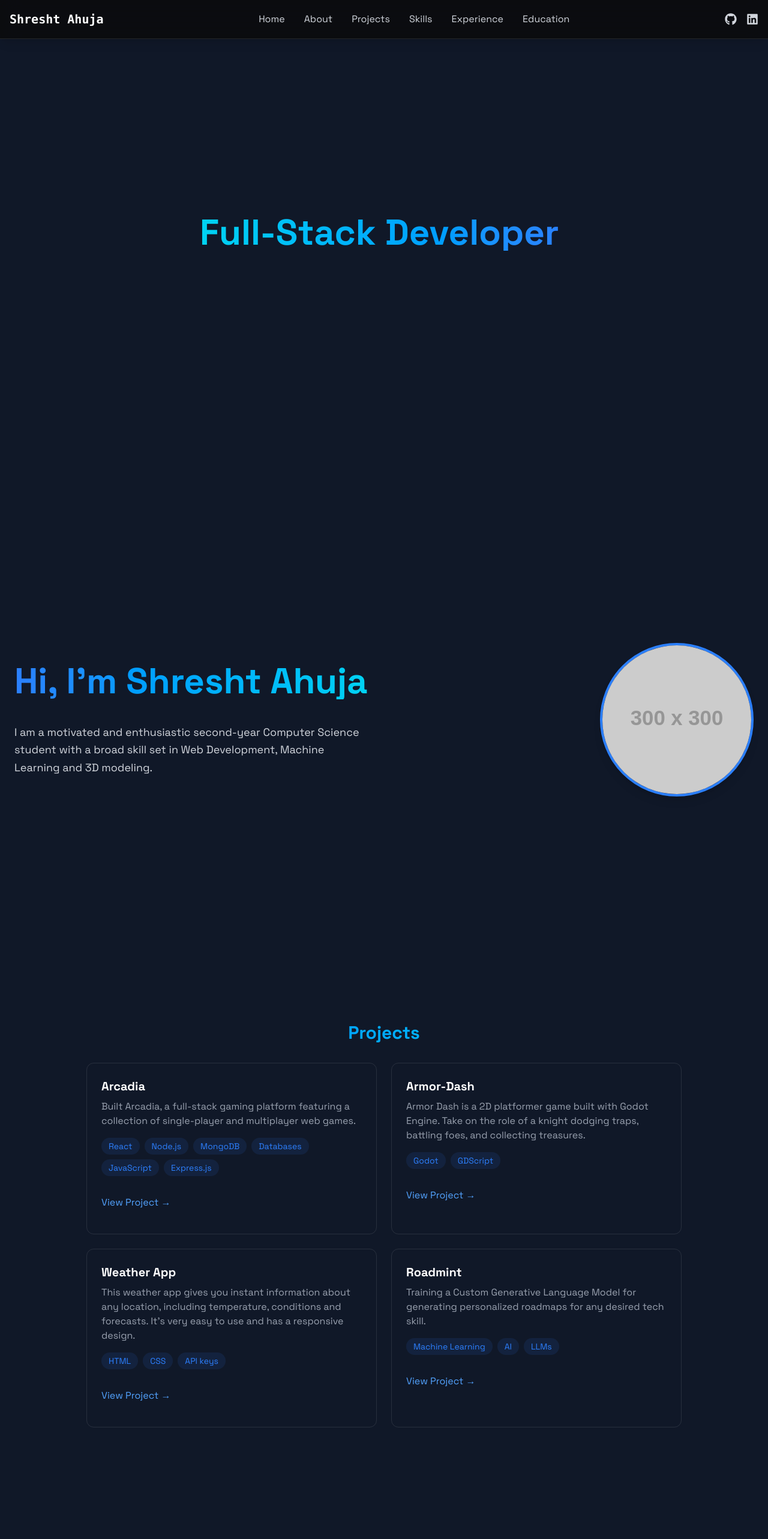
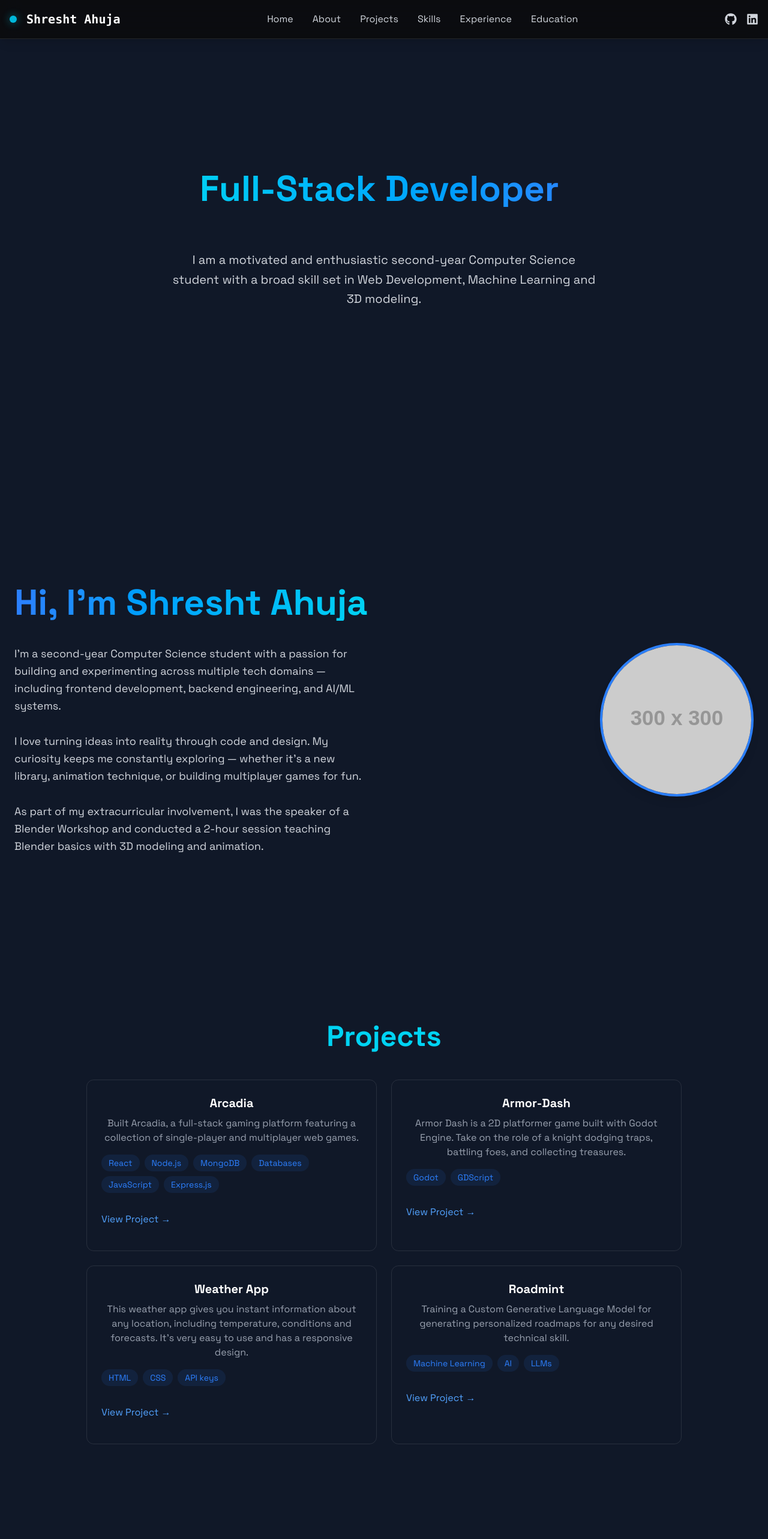
Before and after one commit to Shresht-Ahuja/my-portfolio, a React (Vite) app: page / in a window 1280 px wide. Shown: the top 2566 px of the page at 60% size. Built offline with nearby package versions, Linux system fonts and the light colour scheme.

Commit message:
updated about page

```diff
--- a/src/App.jsx
+++ b/src/App.jsx
@@ -8,6 +8,7 @@ import { Skills } from "./components/sections/Skills";
 import { Projects } from "./components/sections/Projects";
 import { Experience } from "./components/sections/Experience";
 import { Education } from "./components/sections/Education";
+import { Footer } from "./components/sections/Footer";
 import "./index.css";
 
 function App() {
@@ -27,6 +28,7 @@ function App() {
         <Skills />
         <Experience />
         <Education />
+        <Footer />
       </div>
     </>
   );
--- a/src/components/Navbar.jsx
+++ b/src/components/Navbar.jsx
@@ -10,10 +10,16 @@ export const Navbar = ({ menuOpen, setMenuOpen }) => {
     <nav className="fixed top-0 w-full z-40 bg-[rgba(10,10,10,0.8)] backdrop-blur-lg border-b border-white/10 shadow-lg">
       <div className="max-w-7xl mx-auto px-4">
         <div className="flex justify-between items-center h-16">
-          {/* Logo/Name */}
+          <div className="flex items-center gap-2">
+  <span className="relative flex h-3 w-3">
+    <span className="absolute inline-flex h-full w-full rounded-full bg-cyan-400 opacity-70 blur-sm animate-glow"></span>
+    <span className="relative inline-flex rounded-full h-3 w-3 bg-cyan-500"></span>
+  </span>
+  <span className="font-mono text-xl font-bold text-white"></span>
           <a href="#home" className="font-mono text-xl font-bold text-white">
             Shresht Ahuja
           </a>
+          </div>
 
           {/* Hamburger for mobile */}
           <div
@@ -25,12 +31,12 @@ export const Navbar = ({ menuOpen, setMenuOpen }) => {
 
           {/* Main Navigation + Icons (desktop only) */}
           <div className="hidden md:flex items-center space-x-8 flex-1 justify-center">
-            <a href="#home" className="text-gray-300 hover:text-white">Home</a>
-            <a href="#about" className="text-gray-300 hover:text-white">About</a>
-            <a href="#projects" className="text-gray-300 hover:text-white">Projects</a>
-            <a href="#skills" className="text-gray-300 hover:text-white">Skills</a>
-            <a href="#experience" className="text-gray-300 hover:text-white">Experience</a>
-            <a href="#education" className="text-gray-300 hover:text-white">Education</a>
+            <a href="#home" className="text-gray-300 hover:text-cyan-400 transition-colors duration-200 cursor-pointer">Home</a>
+            <a href="#about" className="text-gray-300 hover:text-cyan-400 transition-colors duration-200 cursor-pointer">About</a>
+            <a href="#projects" className="text-gray-300 hover:text-cyan-400 transition-colors duration-200 cursor-pointer">Projects</a>
+            <a href="#skills" className="text-gray-300 hover:text-cyan-400 transition-colors duration-200 cursor-pointer">Skills</a>
+            <a href="#experience" className="text-gray-300 hover:text-cyan-400 transition-colors duration-200 cursor-pointer">Experience</a>
+            <a href="#education" className="text-gray-300 hover:text-cyan-400 transition-colors duration-200 cursor-pointer">Education</a>
           </div>
 
           {/* Social Icons */}
--- a/src/components/sections/About.jsx
+++ b/src/components/sections/About.jsx
@@ -17,7 +17,11 @@ export const About = () => {
             </h3>
 
             <p className="text-gray-300 text-lg leading-relaxed">
-              I am a motivated and enthusiastic second-year Computer Science student with a broad skill set in Web Development, Machine Learning and 3D modeling.
+              I'm a second-year Computer Science student with a passion for building and experimenting across multiple tech domains — including frontend development, backend engineering, and AI/ML systems.
+              <br/><br/>
+              I love turning ideas into reality through code and design. My curiosity keeps me constantly exploring — whether it's a new library, animation technique, or building multiplayer games for fun.
+              <br/><br/>
+              As part of my extracurricular involvement, I was the speaker of a Blender Workshop and conducted a 2-hour session teaching Blender basics with 3D modeling and animation.
             </p>
           </div>
 
--- a/src/components/sections/Education.jsx
+++ b/src/components/sections/Education.jsx
@@ -9,7 +9,7 @@ export const Education = () => {
     },
     {
       institution: "PES University",
-      course: "Higher Secondary Education (PCM)",
+      course: "B.Tech in Computer Science Engineering",
       duration: "2023 – Present",
     },
   ];
--- /dev/null
+++ b/src/components/sections/Footer.jsx
@@ -0,0 +1,9 @@
+export const Footer = () => {
+  return (
+    <footer className="bg-gray-800 text-gray-400 text-sm text-center py-6 mt-12">
+      <p>
+        Made with <span className="text-red-500">❤️</span> using <span className="text-cyan-500">React & Tailwind CSS</span>
+      </p>
+    </footer>
+  );
+};
--- a/src/components/sections/Home.jsx
+++ b/src/components/sections/Home.jsx
@@ -8,10 +8,16 @@ export const Home = () => {
       className="min-h-screen flex items-center justify-center px-6 py-12 bg-gray-900 text-white"
     >
       <RevealOnScroll>
-        <div className="text-center">
+        <div className="text-center ml-65 mr-65">
+
           <h1 className="text-4xl md:text-6xl font-bold bg-gradient-to-r from-cyan-400 to-blue-500 bg-clip-text text-transparent mb-6">
             <Typewriter
-              words={["Shresht Ahuja's Portfolio", "Full-Stack Developer", "3D Enthusiast", "ML Explorer"]}
+              words={[
+                "Shresht Ahuja's Portfolio",
+                "Full-Stack Developer",
+                "3D Enthusiast",
+                "ML Explorer",
+              ]}
               loop={true}
               cursor
               cursorStyle="|"
@@ -20,7 +26,11 @@ export const Home = () => {
               delaySpeed={1500}
             />
           </h1>
-
+              <br/> <br/>
+          {/* 👇 Descriptive Text Below */}
+          <p className="text-gray-300 text-lg md:text-xl leading-relaxed animate-fade-in opacity-0">
+            I am a motivated and enthusiastic second-year Computer Science student with a broad skill set in Web Development, Machine Learning and 3D modeling.
+          </p>
         </div>
       </RevealOnScroll>
     </section>
--- a/src/components/sections/Projects.jsx
+++ b/src/components/sections/Projects.jsx
@@ -7,11 +7,10 @@ export const Projects = () => {
       className="min-h-screen bg-gray-900 text-white px-6 py-26"
     >
       <RevealOnScroll>
-        <div className="max-w-5xl mx-auto px-4">
-          <h2 className="text-3xl font-bold mb-8 bg-gradient-to-r from-blue-500 to-cyan-400 bg-clip-text text-transparent text-center">
-            {" "}
-            Projects
-          </h2>
+        <div className="max-w-5xl mx-auto px-4 text-center">
+          <h2 className="text-4xl md:text-5xl font-bold mb-12">
+          <span className="text-cyan-400">Projects</span>
+        </h2>
           <div className="grid grid-cols-1 md:grid-cols-2 gap-6">
             <div className="p-6 rounded-xl border border-white/10 hover:-translate-y-1 hover:border-blue-500/30 hover:shadow-[0_2px_8px_rgba(59,130,246,0.2)] transition">
               <h3 className="text-xl font-bold mb-2"> Arcadia</h3>
@@ -128,7 +127,7 @@ export const Projects = () => {
             >
               <h3 className="text-xl font-bold mb-2">Roadmint</h3>
               <p className="text-gray-400 mb-4">
-                Training a Custom Generative Language Model for generating personalized roadmaps for any desired tech skill.
+                Training a Custom Generative Language Model for generating personalized roadmaps for any desired technical skill.
               </p>
               <div className="flex flex-wrap gap-2 mb-4">
                 {["Machine Learning", "AI", "LLMs"].map((tech, key) => (
--- a/src/index.css
+++ b/src/index.css
@@ -48,3 +48,39 @@ body {
   opacity: 1;
   transform: translateY(0);
 }
+
+@keyframes fadeIn {
+  from {
+    opacity: 0;
+    transform: translateY(8px);
+  }
+  to {
+    opacity: 1;
+    transform: translateY(0);
+  }
+}
+
+.animate-fade-in {
+  animation: fadeIn 1.2s ease-out forwards;
+  animation-delay: 0.5s;
+}
+
+@keyframes glow {
+  0%, 100% {
+    opacity: 0.4;
+    transform: scale(0.9);
+  }
+  50% {
+    opacity: 1;
+    transform: scale(1.1);
+  }
+}
+
+.animate-glow {
+  animation: glow 3s ease-in-out infinite;
+}
+
+.nav-hover-link:hover {
+  cursor: crosshair; /* or grab, zoom-in, etc. */
+  color: #67e8f9;     /* cyan-300 for Tailwind match */
+}
--- a/vite.config.js
+++ b/vite.config.js
@@ -5,5 +5,4 @@ import tailwindcss from "@tailwindcss/vite";
 // https://vitejs.dev/config/
 export default defineConfig({
   plugins: [react(), tailwindcss()],
-  base: "/my-portfolio/",
 });
```
